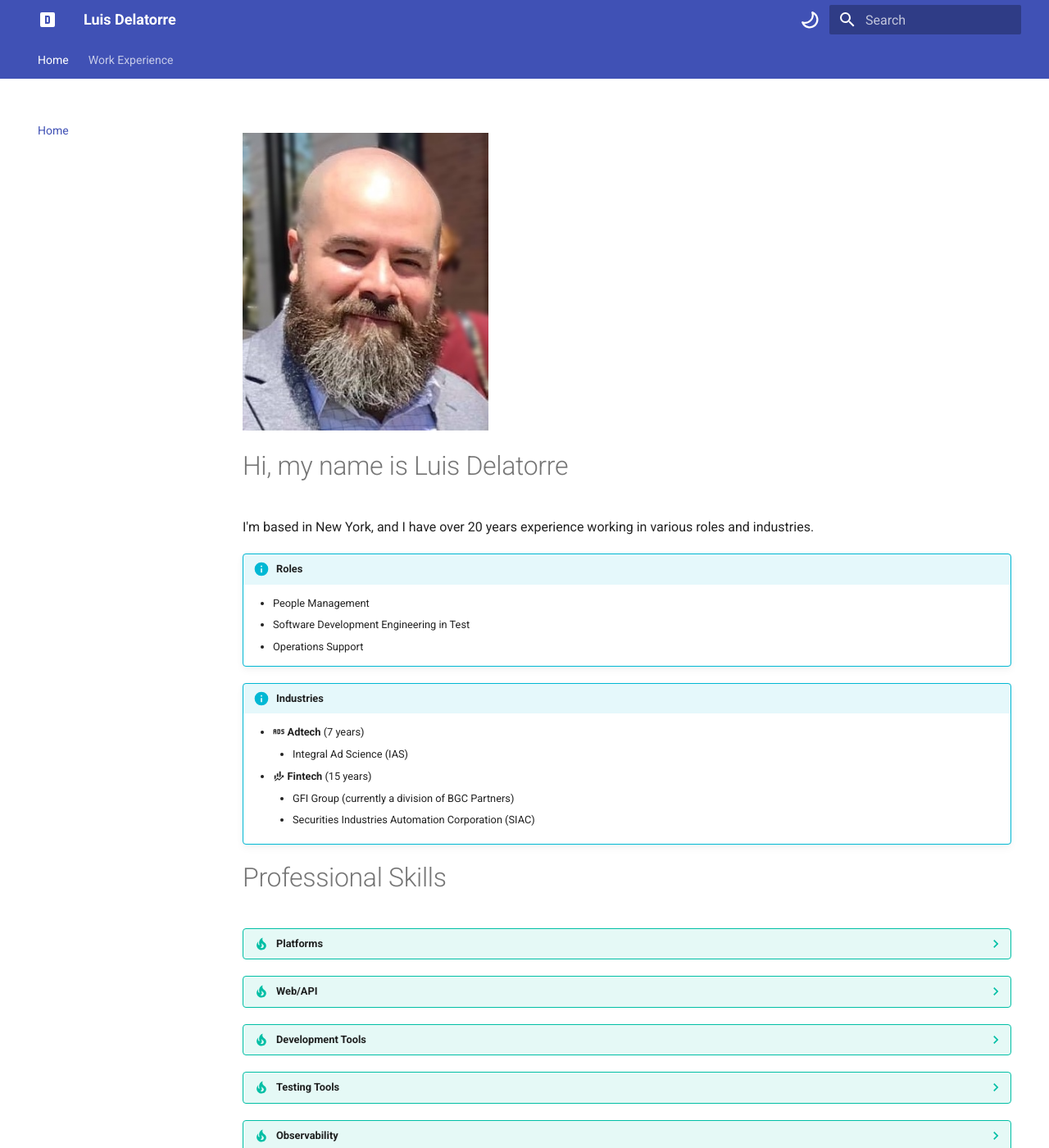
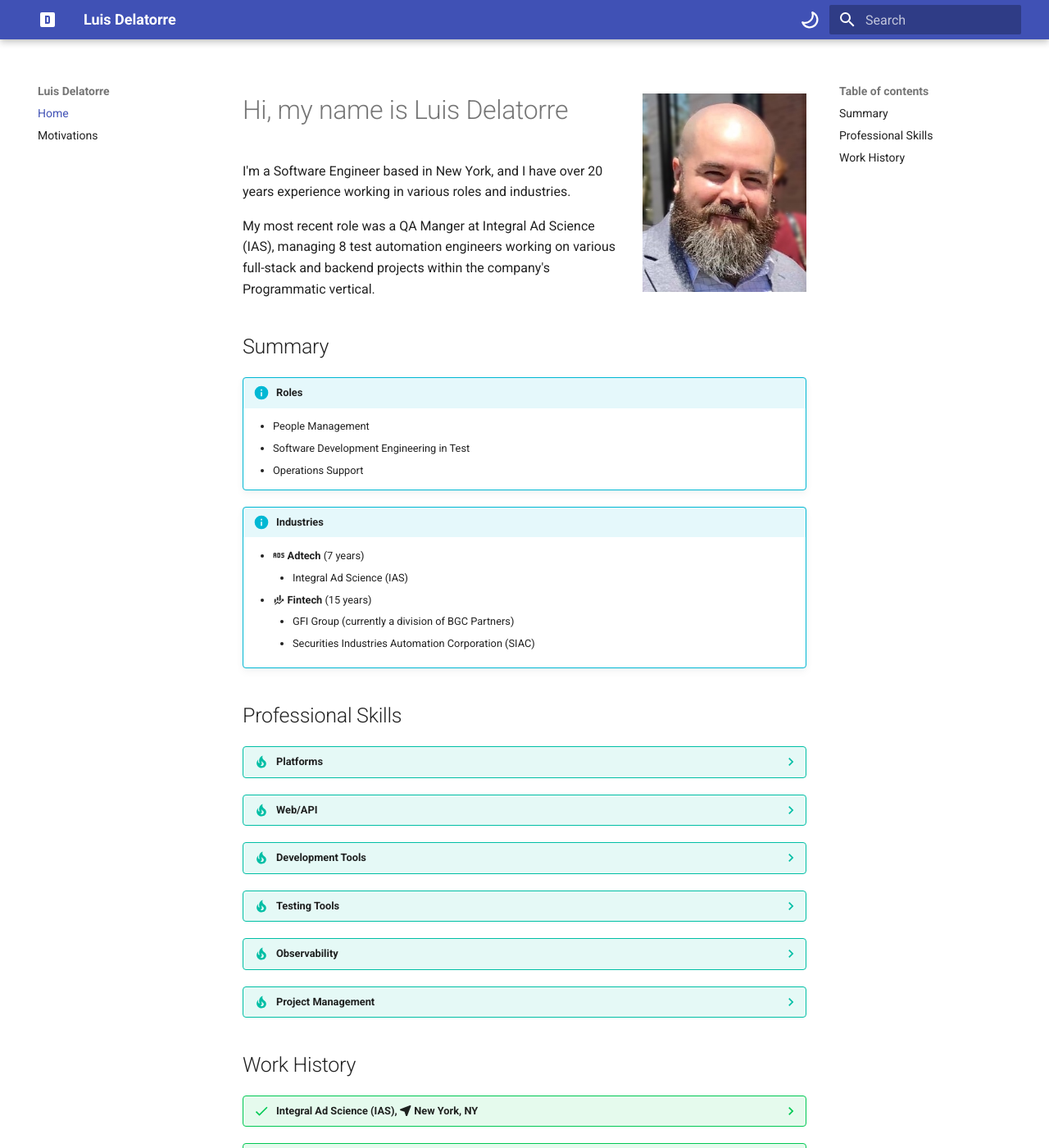
Before and after one commit to luis-delatorre/homepage, an MkDocs documentation site: the page built from docs/index.md, in a window 1280 px wide and 1400 px high. Shown: the whole window at 82% size. Built offline with MkDocs 1.6.1 and Material for MkDocs 9.7.7, drawn with Linux system fonts in a browser that asks for light colours; some of the changed text lies outside the part shown.

Commit message:
Moved work experience into the main page.

```diff
--- a/docs/index.md
+++ b/docs/index.md
@@ -1,9 +1,14 @@
-![banner](./assets/images/linkedin-profile-pic-2.jpg#only-light){ width=300 height=300 }
-![banner](./assets/images/profile-pic-2.jpg#only-dark){ width=300 height=300 }
+![Profile Pic Light](./assets/images/linkedin-profile-pic-2.jpg){ width=200 align=right }
 
 # Hi, my name is Luis Delatorre
 
-I'm based in New York, and I have over 20 years experience working in various roles and industries.
+I'm a Software Engineer based in New York, and I have over 20 years experience working in various roles and industries.
+
+My most recent role was a QA Manger at Integral Ad Science (IAS), managing 8 test automation engineers working on various full-stack and backend projects within the company's Programmatic vertical.
+
+
+## Summary
+
 !!! info "Roles"
     - People Management
     - Software Development Engineering in Test
@@ -16,7 +21,7 @@
         - GFI Group (currently a division of BGC Partners)
         - Securities Industries Automation Corporation (SIAC)
 
-# Professional Skills
+## Professional Skills
 
 ??? tip "Platforms"
     - :simple-linux: Linux / :material-alpha-u-box: Unix
@@ -49,3 +54,54 @@
 ??? tip "Project Management"
     - :material-alpha-s-box-outline: Scrum, :material-alpha-a-box-outline: Agile, :material-alpha-s-circle-outline: Scaled Agile Framework, :material-alpha-w-box-outline: Waterfall
     - :material-jira: JIRA, :simple-confluence: Confluence
+
+## Work History
+
+??? success "Integral Ad Science (IAS), :fontawesome-solid-location-arrow: New York, NY"
+    <div>
+        <div style="float:left">**QA Manager**</div>
+        <div style="float:right">**:material-calendar-clock: Jul 2015 - Dec 2022**</div>
+    </div>
+    <div style="clear: both;"></div>
+
+    * Managed two teams, a total of eight automation test engineers operating in various time zones, assigned to multiple backend and web-based applications to carry out manual and automated testing activities.
+    * Responsible for 10 applications, consisting of Java-based Rest APIs and full-stack web-based reporting dashboards and self-service product management tools, running on on-prem and AWS cloud environments.
+    * Created an automated framework for Rest APIs, using tools such as Python, PyTest, Requests library, Aerospike python client, MySQL connector, and JSON functions to set test data, execute API calls, and validate response patterns.
+    * Created automated tests for testing web features using Python, PyTest, Selenium WebDriver, and MySQL connectors.
+    * Scheduled nightly runs for automated regression tests using Jenkins.
+    * Used observability tools such as Graphite & Grafana, and Kibana to monitor server performance and troubleshoot application and server errors.
+    * Performed code reviews for development and test automation pull requests across dozens of Git repositories.  Promoted proper test case coverage and encouraged shift left and testing pyramid principles.
+    * Conducted Epic reviews with development teams and stakeholders to report project progress and discuss risks for mitigation or acceptance.
+    * Worked with product to setup environments and test data for conducting UATs on client facing application changes.
+    * Mentored my teams via weekly 1-1 meetings, to discuss any roadblocks, document achievements and successes, review assignment progress and provide guidance towards their bi-annual SMART goals.
+    * Used tools such as TestRail, JIRA, and JellyFish to monitor team productivity and report on KPIs.
+    * Led sprint ceremonies such as scrum, sprint planning, backlog grooming, and sprint retrospectives.
+    * Participated on the panel of a monthly “QA Community of Practice” consisting of experts from different teams with the goal to share knowledge & best practices and define standards. Disseminated technical and workflow improvements across the department.
+
+
+??? success "GFI Group (currently a division of BGC Partners), :fontawesome-solid-location-arrow: New York, NY"
+    <div>
+        <div style="float:left">**Quality Assurance Lead**</div>
+        <div style="float:right">**:material-calendar-clock: Aug 2006 - Jul 2015**</div>
+    </div>
+    <div style="clear: both;"></div>
+
+    * Supported over 20 Linux and Windows-based applications, including real-time data feeds, web-based analytical tools, indicative pricing systems, market data reports, and third-party middleware platforms, processing data from global markets operating in different time zones.
+    * Led a team of 6 manual and automation QA engineers in regression testing various proprietary financial applications that processed Credit Default Swaps, Bonds, Foreign Exchange, and Exotic market data.
+    * Performed end-to-end testing starting with our Credit & Forex trading applications, validating data across our Oracle databases, third-party data feeds, applications logs, and ultimately in our market data reports.
+    * Executed data-driven integration testing with third-party software such as RMDS (Reuters Market Data System), ConteX (Reuters/Gissing’s real-time, multi-vendor data contribution system), and TIBCO feeds.
+    * Supported off-shore disaster recovery site implementation by installing proper production builds, troubleshooting network issues, and performing system-wide integration checkouts.
+
+
+??? success "Securities Industries Automation Corporation (SIAC), :fontawesome-solid-location-arrow: Brooklyn, NY"
+    <div>
+        <div style="float:left">**Operations Specialist (American Stock Exchange department)**</div>
+        <div style="float:right">**:material-calendar-clock: Aug 2000 - Aug 2006**</div>
+    </div>
+    <div style="clear: both;"></div>
+
+    * Orchestrated IT Datacenter activities for first-shift staff responsible for monitoring, troubleshooting, and reporting online incidents and coordinated end-of-day and morning-after tasks for the second and third-shift teams.
+    * Reviewed and analyzed incidents from the point of occurrence, root cause, and solutions, utilizing Remedy data to highlight ongoing issues.
+    * Prepared and delivered monthly trend and status reports for senior management.
+    * Executed weekend testing with QA, Network Engineering, Development, and trading floor staff.
+    * Additionally responsible for creating and testing Business Continuity and Disaster Recovery documentation.
--- a/mkdocs.yml
+++ b/mkdocs.yml
@@ -6,10 +6,10 @@
       logo: material/alpha-d-box
   features:
     - header.autohide
-    - navigation.tabs
+    # - navigation.tabs
     - navigation.sections
-    - toc.integrate
     - navigation.top
+    # - toc.integrate
     - search.suggest
     - search.highlight
     - content.tabs.link
```
Also changed, not shown: docs/motivations.md (added, +24 -0 lines), docs/work-experience.md (deleted, +0 -50 lines), docs/assets/images/software-development-art.jpg (added), 1 other file.
